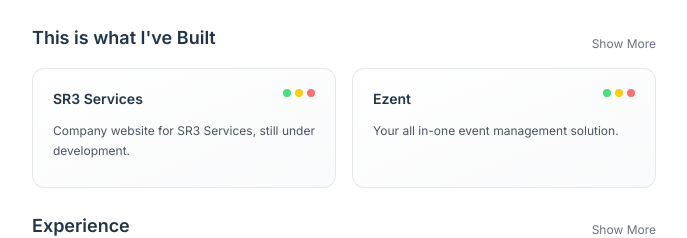
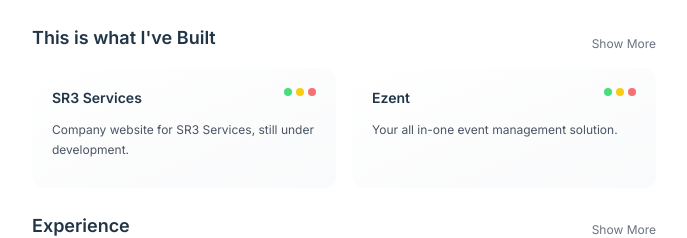
Before and after one commit to Charannsai/charanfolioo, a React (Vite) app: page / in a window 1280 px wide. Shown: the part 276-514 px from the top of the page, without its empty margins (296-983 px from the left). Built offline with nearby package versions, Linux system fonts and the light colour scheme.

Commit message:
color fix

```diff
--- a/src/components/ProjectCard.jsx
+++ b/src/components/ProjectCard.jsx
@@ -11,7 +11,7 @@ export default function ProjectCard({ project, index }) {
       initial={{ y: 20, opacity: 0 }}
       animate={{ y: 0, opacity: 1 }}
       transition={{ delay: 0.1 * index }}
-      className="bg-gradient-to-br from-white to-gray-50 dark:from-gray-700 dark:to-gray-800 rounded-xl border border-gray-200 dark:border-gray-600 hover:shadow-xl hover:scale-[1.01] dark:hover:border-gray-500 overflow-hidden relative group transition-all duration-300 h-[120px]"
+      className="bg-gradient-to-br from-white to-gray-50 dark:from-gray-900/40 dark:to-gray-900/40 rounded-xl  dark:border-gray-600 hover:shadow-xl hover:scale-[1.01] dark:hover:border-gray-500 overflow-hidden relative group transition-all duration-300 h-[120px]"
       onMouseEnter={() => setIsHovered(true)}
       onMouseLeave={() => setIsHovered(false)}
     >
@@ -39,7 +39,7 @@ export default function ProjectCard({ project, index }) {
             initial={{ opacity: 0, scale: 0.9 }}
             animate={{ opacity: 1, scale: 1 }}
             exit={{ opacity: 0, scale: 0.9 }}
-            className="absolute inset-0 bg-gradient-to-br from-white to-gray-50 dark:from-gray-700 dark:to-gray-800 p-5 flex items-center justify-center"
+            className="absolute inset-0 bg-gradient-to-br from-white to-gray-50 dark:from-gray-900 dark:to-gray-900 p-5 flex items-center justify-center"
           >
             <Tooltip.Provider>
               <div className="flex  gap-4">
```
